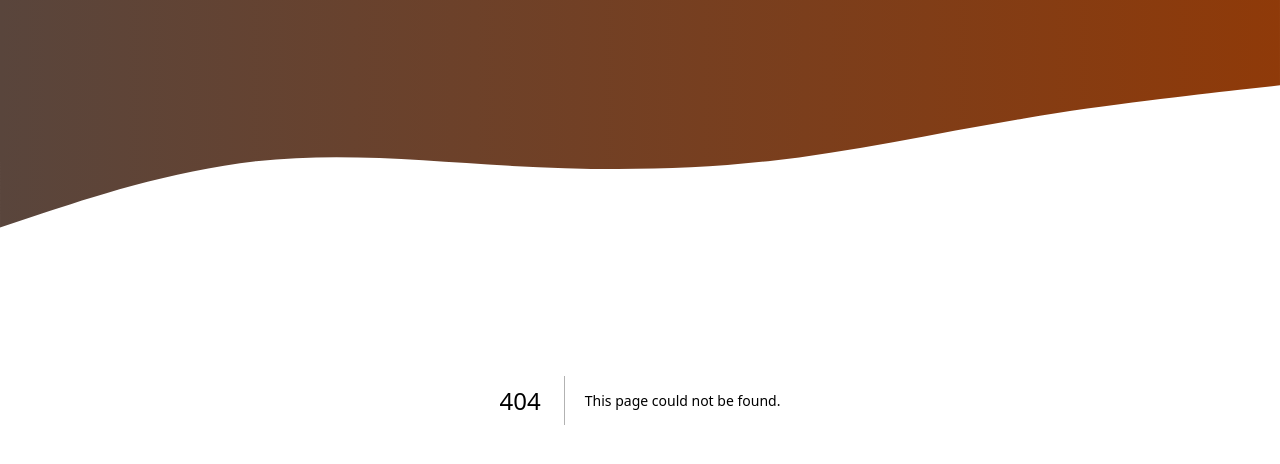
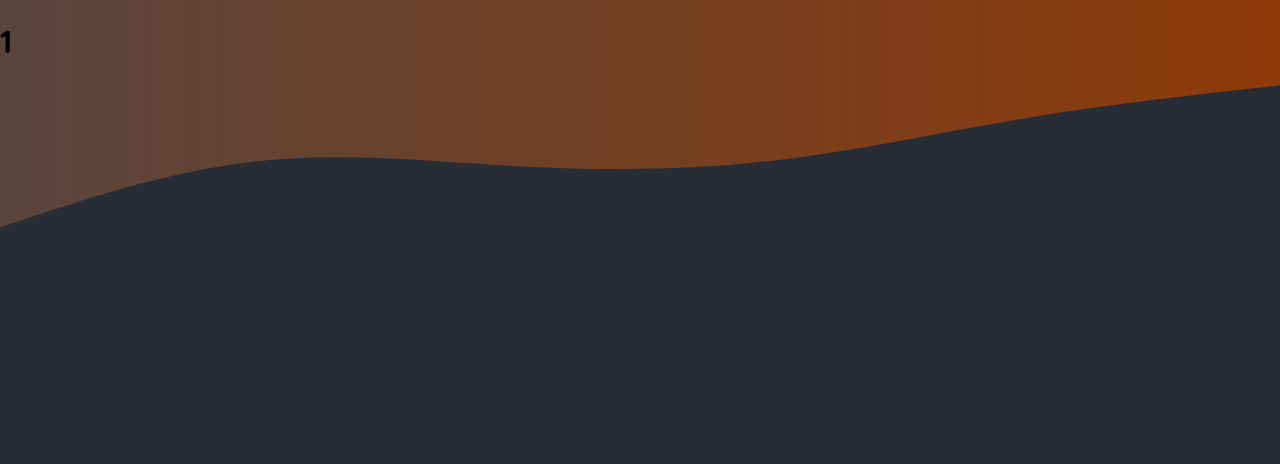
Before and after one commit to DominikSpeidel/next-app-router, a Next.js app: page /meals/1 in a window 1280 px wide. Before the commit this address had no page. Shown: the top 464 px of the page. Built offline with nearby package versions, Linux system fonts and the light colour scheme.

Commit message:
first steps dynamic routing finished

```diff
--- /dev/null
+++ b/app/community/page.js
@@ -0,0 +1,3 @@
+export default function CommunityPage() {
+  return;
+}
--- /dev/null
+++ b/app/meals/[slug]/page.js
@@ -0,0 +1,3 @@
+export default function DetailsPage({ params }) {
+  return <h1>{params.slug}</h1>;
+}
--- /dev/null
+++ b/app/meals/page.js
@@ -0,0 +1,3 @@
+export default function MealsPage() {
+  return;
+}
--- /dev/null
+++ b/app/meals/share/page.js
@@ -0,0 +1,3 @@
+export default function SharePage() {
+  return;
+}
```
